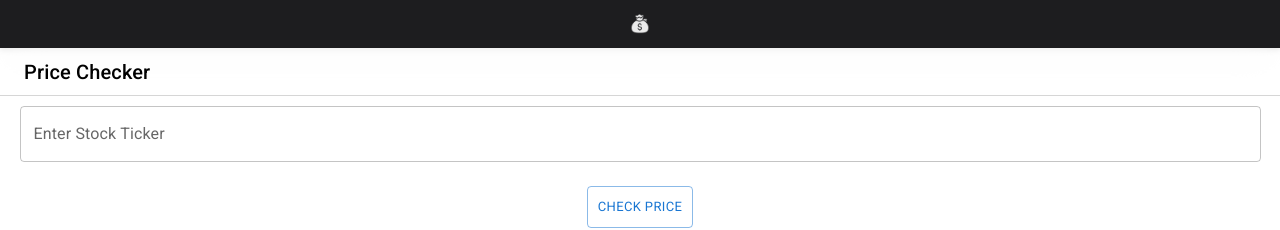
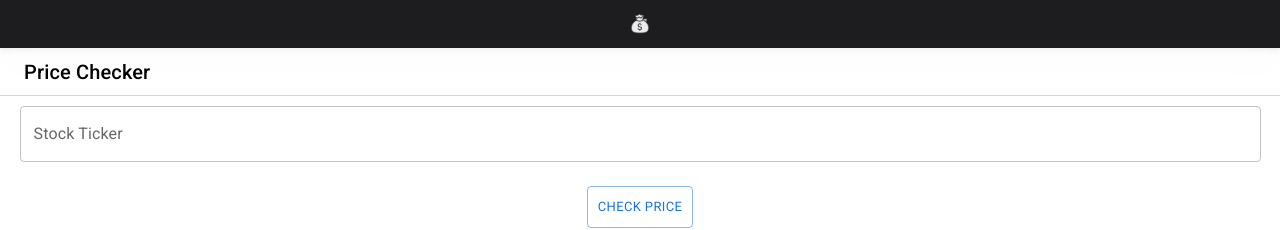
Before and after one commit to SeanPhaphui/seanphaphui.github.io, a React (Create React App) app: page /price-checker in a window 1280 px wide. Shown: the top 230 px of the page. Built offline with nearby package versions, Linux system fonts and the light colour scheme.

Commit message:
Change label

```diff
--- a/src/PriceChecker/PriceChecker.tsx
+++ b/src/PriceChecker/PriceChecker.tsx
@@ -84,7 +84,7 @@ export const PriceChecker: React.FC = () => {
           className="input-bottom"
           freeSolo
           options={tickers.map((option) => option.ticker)}
-          renderInput={(params) => <TextField {...params} label="Enter Stock Ticker" />}
+          renderInput={(params) => <TextField {...params} label="Stock Ticker" />}
           onInputChange={(event, newInputValue) => {
             setPreTicker(newInputValue.toUpperCase());
           }}
```
